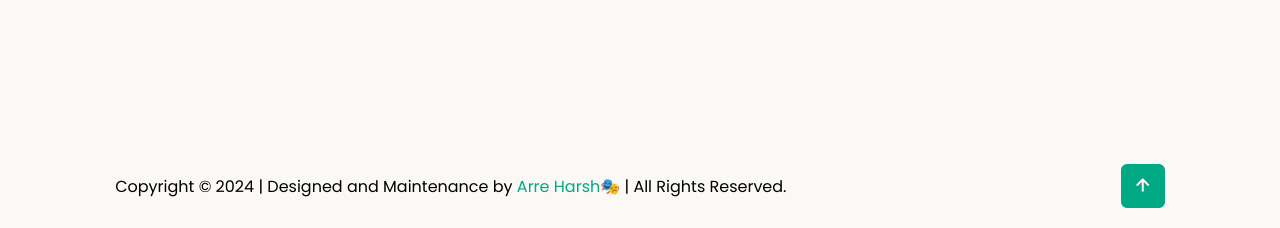
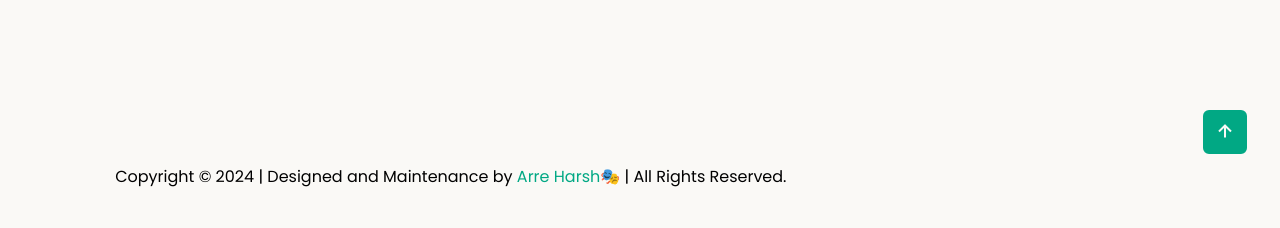
Before and after one commit to arreharsh/portfolio, a plain HTML site: page index.html in a window 1280 px wide. Shown: the part 3756-3984 px from the top of the page. Drawn offline with nearby package versions, Linux system fonts and the light colour scheme.

Commit message:
Update style.css

```diff
--- a/style.css
+++ b/style.css
@@ -653,7 +653,12 @@ span {
 .footer-iconTop {
     position: relative;
 }
-
+.footer-iconTop {
+    position: absolute;
+    right: -27px;
+    margin-bottom: 90px;
+    margin-right: 60px;
+}
 .footer-text p {
     font-size: 1.6rem;
 }
```
